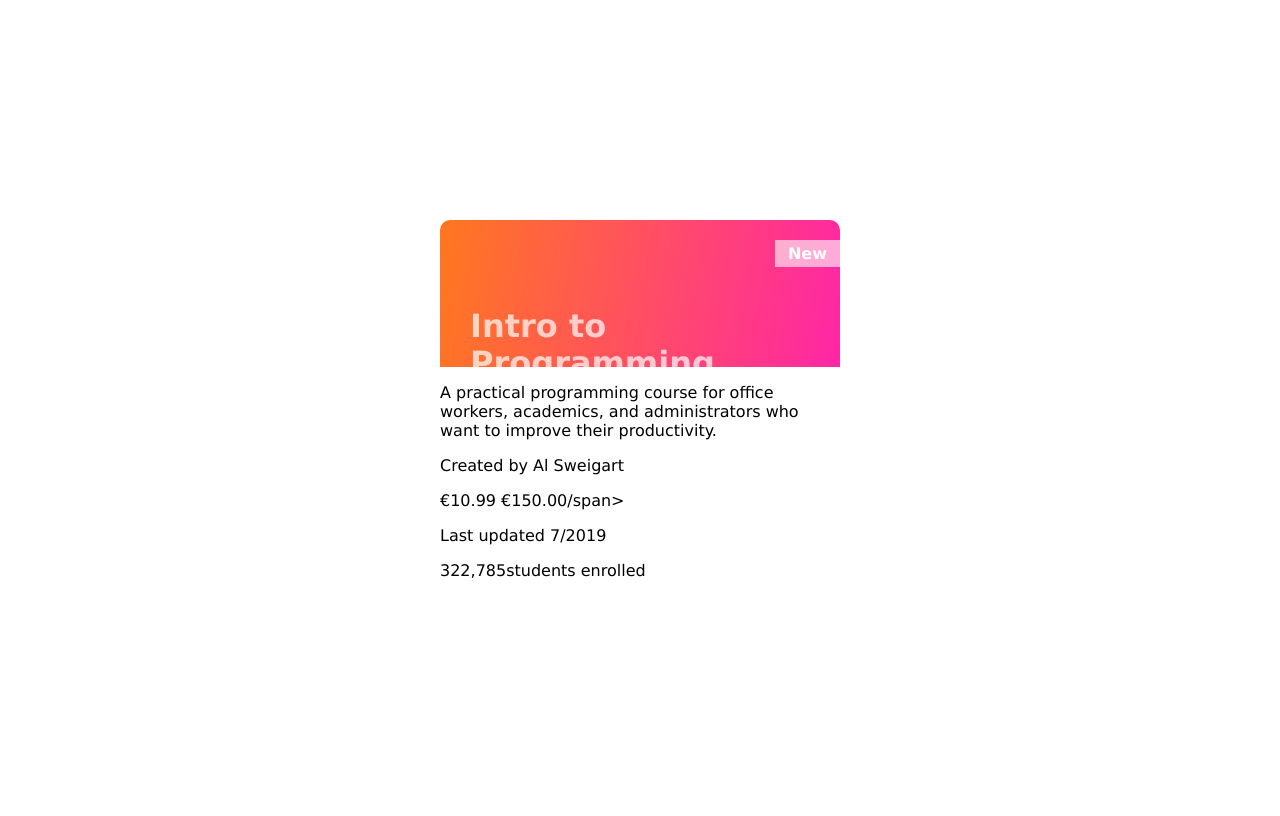
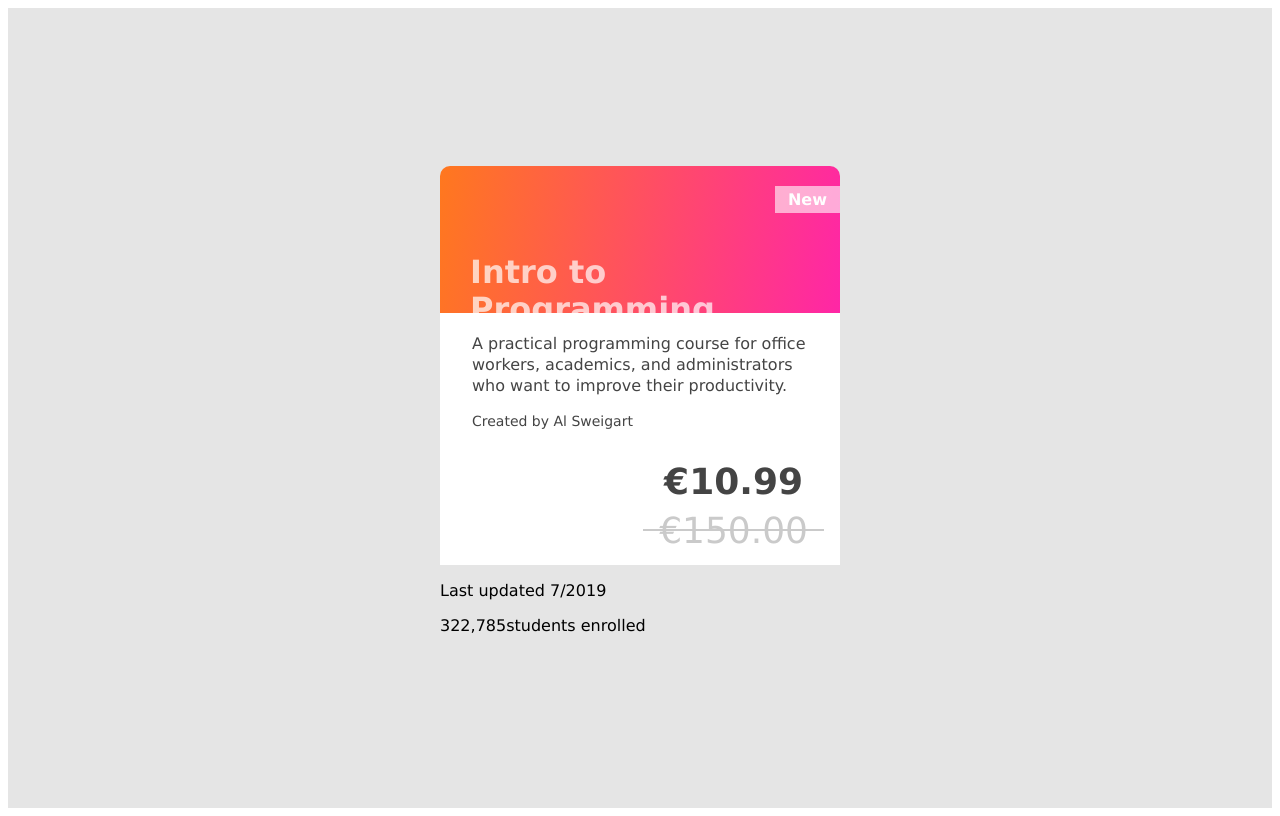
Before and after one commit to Hahiii/figma-card, a website: page index.html in a window 1280 px wide. Drawn offline with nearby package versions, Linux system fonts and the light colour scheme; files that its build step writes are made by us from their sources.

Commit message:
add styles main

```diff
--- a/index.html
+++ b/index.html
@@ -29,7 +29,7 @@
                 </div>
                 <div class="card-main-price">
                     <span>€10.99</span>
-                    <span>€150.00/span>
+                    <span> <hr> €150.00</span>
                 </div>
             </main>
             <footer class="card-footer">
--- a/sass/_variables.scss
+++ b/sass/_variables.scss
@@ -3,6 +3,7 @@ $label-new-color: rgb(255, 255, 255);
 $header-background:linear-gradient(278.9deg, #FF00E5 -46.53%, #FF8A00 122.31%);
 $header-title-color:rgba(255, 255, 255, 0.7);
 $main-text-color:#444444;
+$main-background:rgb(255, 255, 255);
 $new-price-color:#444444;
 $old-price-color:#CACACA;
 $footer-background:#FFEADF;
--- a/sass/index.scss
+++ b/sass/index.scss
@@ -10,7 +10,8 @@
     justify-content: center;
     align-items: center;
     height: 100vh;
-    font-family: Geneva, Tahoma, sans-serif;
+    font-family: Geneva, sans-serif;
+    background-color: #E5E5E5;
 }
 
 .card-container {
@@ -18,7 +19,7 @@
     border-radius: 10px;
 }
 
-// header / hero
+// header
 .card-header {
     display: flex;
     flex-direction: column;
@@ -32,9 +33,8 @@
     margin-top: 20px;
     align-self: flex-end;
     background: $label-new-BGcolor;
-}
 
-.card-header-label h4 {
+    h4 {
         padding: 4px 13px;
         margin: 0;
         font-style: normal;
@@ -43,7 +43,7 @@
         line-height: 19px;
         color: $label-new-color;
     }
-
+}
 .card-header-title {
     padding: 20px 0px 0px 30px;
     font-style: normal;
@@ -52,3 +52,65 @@
     line-height: 37px;
     color: $header-title-color;
 }
+
+
+
+// main
+.card-main {
+    display: flex;
+    flex-direction: column;
+    background: $main-background;
+}
+
+.card-main-content {
+    padding: 20px 32px 25px;
+
+    p {
+        margin: 0;
+        font-style: normal;
+        font-weight: normal;
+        font-size: 16px;
+        line-height: 21px;
+        color: $main-text-color;
+    }
+
+    p:last-child {
+        padding-top: 15px;
+        font-size: 14px;
+    }
+}
+.card-main-price {
+    align-self: flex-end;
+    display: flex;
+    flex-direction: column;
+    justify-content: center;
+    align-items: center;
+
+    span {
+        padding-right: 32px;
+        font-style: normal;
+        font-weight: bolder;
+        font-size: 36px;
+        line-height: 49px;
+        color: $new-price-color;
+    }
+
+    span:last-child {
+        display: flex;
+        position: relative;
+        flex-direction: column;
+        justify-content: center;
+        align-items: center;
+        font-weight: 100;
+        color: $old-price-color;
+        font-family: Geneva, Tahoma, sans-serif;
+        padding-bottom: 10px;
+
+        hr {
+            margin-top: 18px;
+            position: absolute;
+            width: 100%;
+            border: 1px solid $old-price-color;
+        }
+    }
+}
```
Lines whose indentation alone changed are shown as unchanged.
